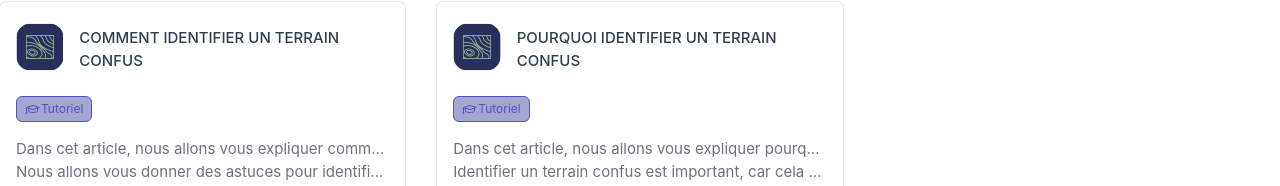
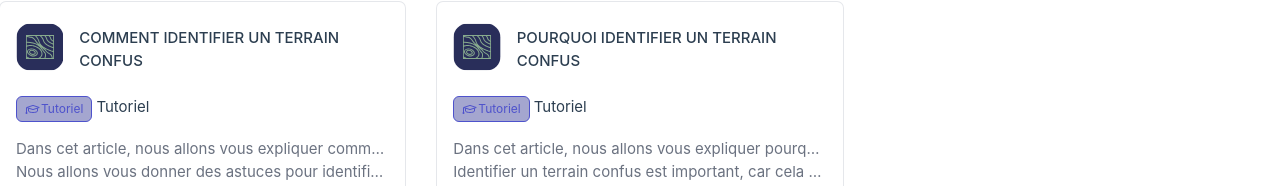
Before and after one commit to UaltarH/ESGI-4IW1-S2-SEO, a Nuxt app in the folder client/: page /articles in a window 1280 px wide. Shown: the part 138-324 px from the top of the page. Built offline with nearby package versions, Linux system fonts and the light colour scheme.

Commit message:
test prod tag bug

```diff
--- a/client/components/Card.vue
+++ b/client/components/Card.vue
@@ -8,6 +8,7 @@
         </div>
         <div class="flex flex-wrap gap-1">
           <tag v-for="tag in props.tags" :name="tag.name" :component="tag.icon" :color="tag.color"></tag>
+          <span v-for="tag in tags">{{ tag.name }}</span>
         </div>
       </header>
       <div class="text-gray-500 dark:text-gray-500 mb-2">
```
